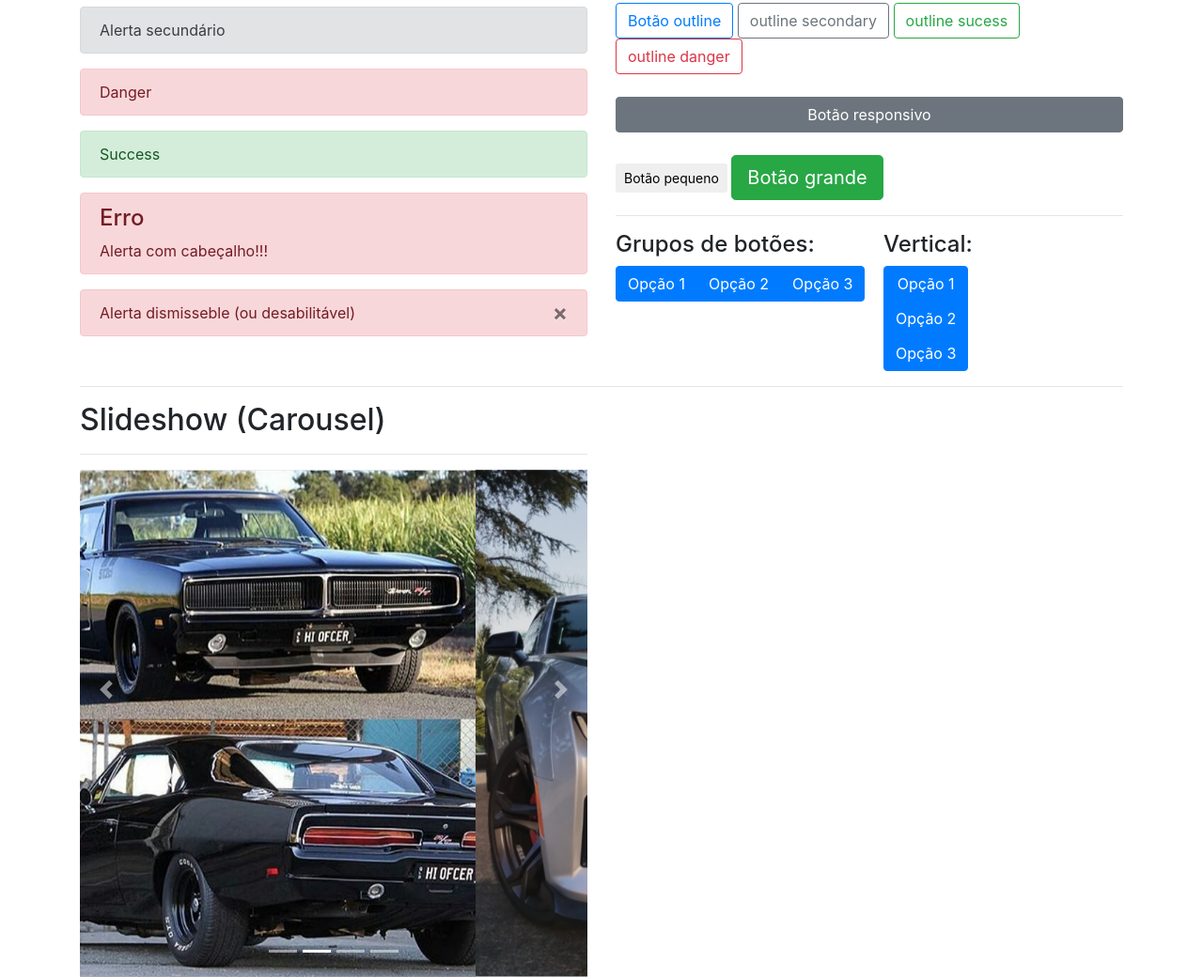
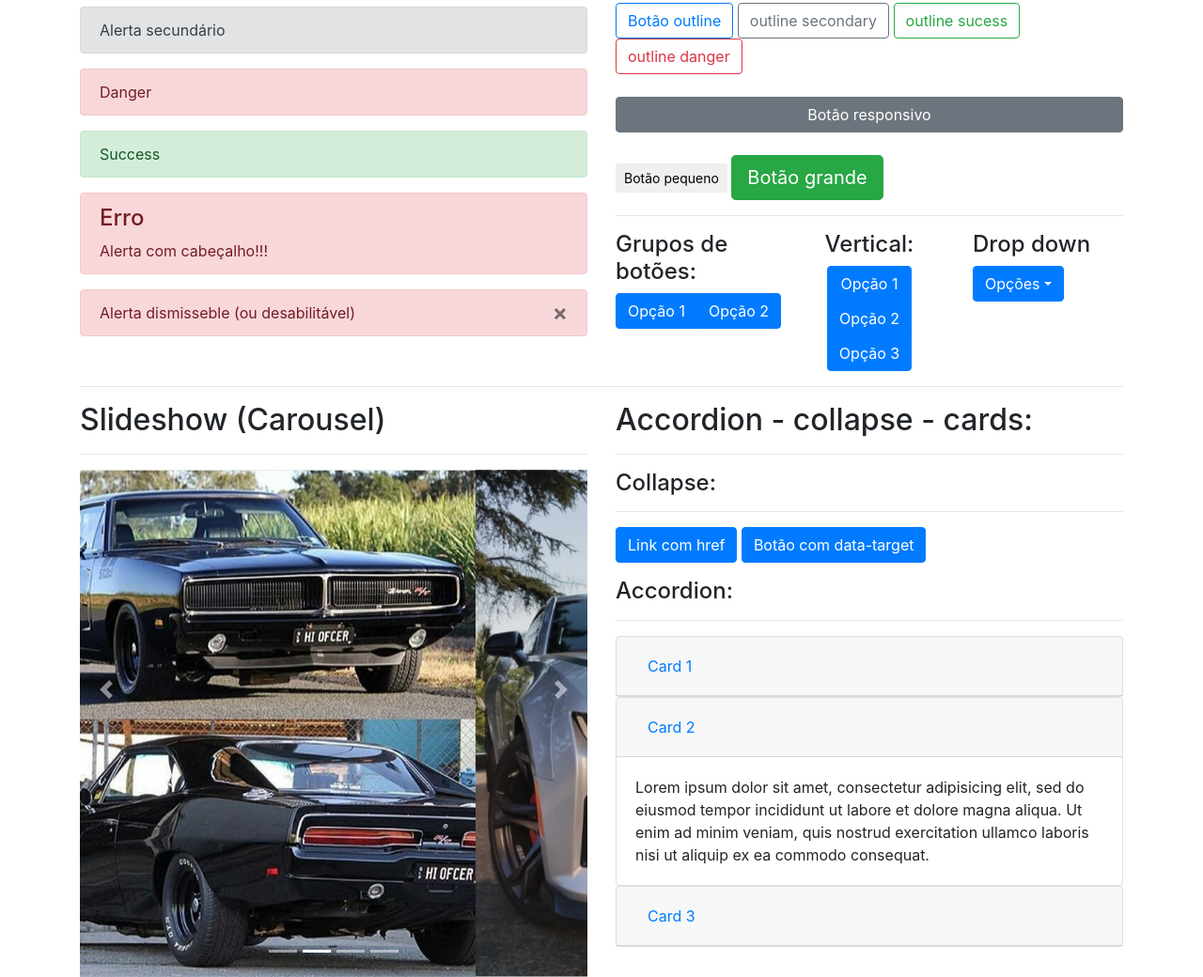
Before and after one commit to Jefferson08/bootstrap4_learning, a plain HTML site: page index.html in a window 1280 px wide. Shown: the part 844-1884 px from the top of the page at 94% size. Drawn offline with Linux system fonts and the light colour scheme.

Commit message:
Update index.html

```diff
--- a/index.html
+++ b/index.html
@@ -43,7 +43,7 @@
 
 				<table class="table table-hover table-striped table-bordered">
 
-					<caption>Lista de usuários</caption>
+					<caption>Legenda da tabela</caption>
 					<thead class="thead-dark">
 						<tr>
 							<th scope="col">#</th>
@@ -162,23 +162,36 @@
 				<hr>
 
 				<div class="row">
-					<div class="col-sm-6">
+					<div class="col-sm-4">
 						<h4>Grupos de botões:</h4>
 
 						<div class="btn-group">
+							<button class="btn btn-primary">Opção 1</button>
+							<button class="btn btn-primary">Opção 2</button>
+						</div>
+					</div>
+
+					<div class="col-sm-4 text-center">
+						<h4>Vertical:</h4>
+
+						<div class="btn-group-vertical">
 							<button class="btn btn-primary">Opção 1</button>
 							<button class="btn btn-primary">Opção 2</button>
 							<button class="btn btn-primary">Opção 3</button>
 						</div>
 					</div>
 
-					<div class="col-sm-6">
-						<h4>Vertical:</h4>
+					<div class="col-sm-4">
+						<h4>Drop down</h4>
 
-						<div class="btn-group-vertical">
-							<button class="btn btn-primary">Opção 1</button>
-							<button class="btn btn-primary">Opção 2</button>
-							<button class="btn btn-primary">Opção 3</button>
+						<div class="dropdown">
+							<a href="#" class="btn btn-primary dropdown-toggle" data-toggle="dropdown">Opções</a>
+
+							<div class="dropdown-menu">
+								<a href="" class="dropdown-item">Opção 1</a>
+								<a href="" class="dropdown-item">Opção 2</a>
+								<a href="" class="dropdown-item">Opção 3</a>
+							</div>
 						</div>
 					</div>
 				</div>
@@ -196,8 +209,6 @@
 			<div class="col-sm-6">
 				<h2>Slideshow (Carousel)</h2>
 				<hr>
-
-
 
 				<div id="slide_show" class="slide carousel" data-ride="carousel">
 					<div class="carousel-inner">
@@ -245,6 +256,75 @@
 			<!--Segunda coluna-->
 
 			<div class="col-sm-6">
+				<h2>Accordion - collapse - cards:</h2>
+				<hr>
+
+				<h4>Collapse:</h4>
+				<hr>
+
+				<p>
+				  <a class="btn btn-primary" data-toggle="collapse" href="#collapseExample" role="button" aria-expanded="false" aria-controls="collapseExample">
+				    Link com href
+				  </a>
+				  <button class="btn btn-primary" type="button" data-toggle="collapse" data-target="#collapseExample" aria-expanded="false" aria-controls="collapseExample">
+				    Botão com data-target
+				  </button>
+				</p>
+				<div class="collapse" id="collapseExample">
+				  <div class="card card-body">
+				    Anim pariatur cliche reprehenderit, enim eiusmod high life accusamus terry richardson ad squid. Nihil anim keffiyeh helvetica, craft beer labore wes anderson cred nesciunt sapiente ea proident.
+				  </div>
+				</div>
+
+				<h4>Accordion:</h4>
+				<hr>
+
+				<div id="accordion">
+					<div class="card">
+						<div class="card-header">
+							<button class="btn btn-link" data-toggle="collapse" data-target="#c1" aria-controls="c1">Card 1</button>
+						</div>
+
+						<div id="c1" class="collapse" data-parent="#accordion">
+							<div class="card-body">
+								Duis aute irure dolor in reprehenderit in voluptate velit esse
+								cillum dolore eu fugiat nulla pariatur. Excepteur sint occaecat cupidatat non
+								proident, sunt in culpa qui officia deserunt mollit anim id est laborum.
+							</div>
+						</div>
+					</div>
+
+					<div class="card">
+						<div class="card-header">
+							<button class="btn btn-link" data-toggle="collapse" data-target="#c2" aria-controls="c2">Card 2</button>
+						</div>
+
+						<div id="c2" class="collapse show" data-parent="#accordion">
+							<div class="card-body">
+								Lorem ipsum dolor sit amet, consectetur adipisicing elit, sed do eiusmod
+								tempor incididunt ut labore et dolore magna aliqua. Ut enim ad minim veniam,
+								quis nostrud exercitation ullamco laboris nisi ut aliquip ex ea commodo
+								consequat.
+							</div>
+						</div>
+					</div>
+
+					<div class="card">
+						<div class="card-header">
+							<button class="btn btn-link" data-toggle="collapse" data-target="#c3" aria-controls="c3">Card 3</button>
+						</div>
+
+						<div id="c3" class="collapse" data-parent="#accordion">
+							<div class="card-body">
+								Ut enim ad minim veniam,
+								quis nostrud exercitation ullamco laboris nisi ut aliquip ex ea commodo
+								consequat. Duis aute irure dolor in reprehenderit in voluptate velit esse
+								cillum dolore eu fugiat nulla pariatur.
+							</div>
+						</div>
+					</div>
+				</div>
+
 
 			</div>
 		</div>
```
